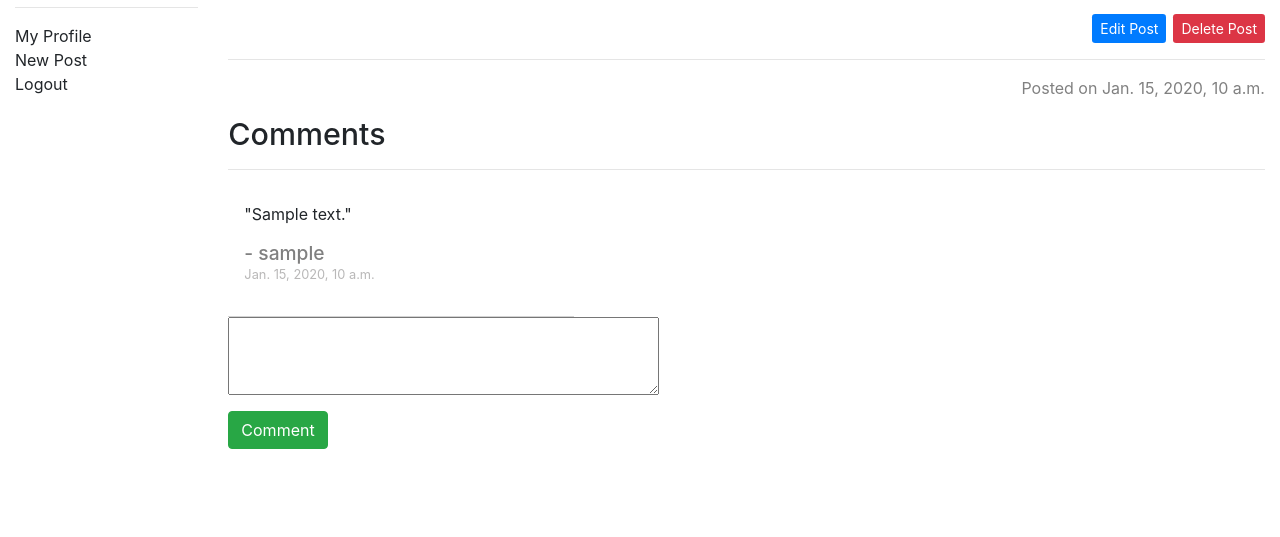
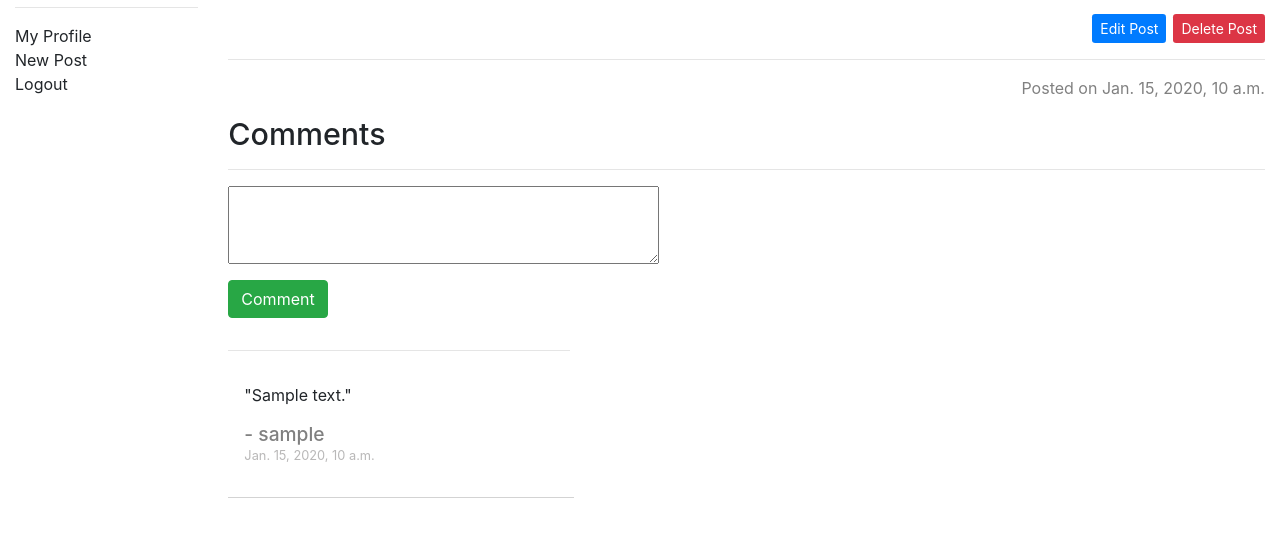
Before and after one commit to kaxmoglan/miniblog, a Django app: page /blog/blogpost/1 in a window 1280 px wide. Shown: the part 168-705 px from the top of the page. Run offline with Django 3.2, Linux system fonts and the light colour scheme; a user stored in the database is signed in; tables that the repository leaves empty hold one stand-in row (values such as "Sample post"); some libraries are stand-ins or nearby versions.

Commit message:
cleaned up blog.views.py and added permission requirements to blogpost_detail.html

```diff
--- a/blog/static/css/styles.css
+++ b/blog/static/css/styles.css
@@ -121,6 +121,14 @@ h3 {
     justify-content: flex-end;
 }
 
+.comment-seperator {
+    margin-right: 67%;
+}
+
+.comment-form > button {
+    margin-bottom: 1rem;
+}
+
 .comment-form > label {
     display: none;
 }
--- a/blog/templates/blog/blogpost_detail.html
+++ b/blog/templates/blog/blogpost_detail.html
@@ -23,6 +23,17 @@
 
     <h2>Comments</h2>
     <hr>
+    {% if user.is_authenticated %}
+        <form class='comment-form' action="" method='post'>
+            {% csrf_token %}
+            {{form}}
+            <button type="submit" class='btn btn-success'>Comment</button>
+        </form>
+    {% else %}
+        <a href="{% url 'login' %}" class='btn btn-secondary'>Log in to leave a comment</a>
+    {% endif %}
+
+    <hr class='comment-seperator'>
     {% if blogpost.comment_set.all.count == 0 %}
         <p>There are no comments to display.</p>
     {% else %}
@@ -34,11 +45,7 @@
             </div>
         {% endfor %}
     {% endif %}
-    <form class='comment-form' action="" method='post'>
-        {% csrf_token %}
-        {{form}}
-        <button type="submit" class='btn btn-success'>Comment</button>
-    </form>
+
 
 
 {% endblock content %}
```
Also changed, not shown: blog/views.py (+3 -4 lines).
